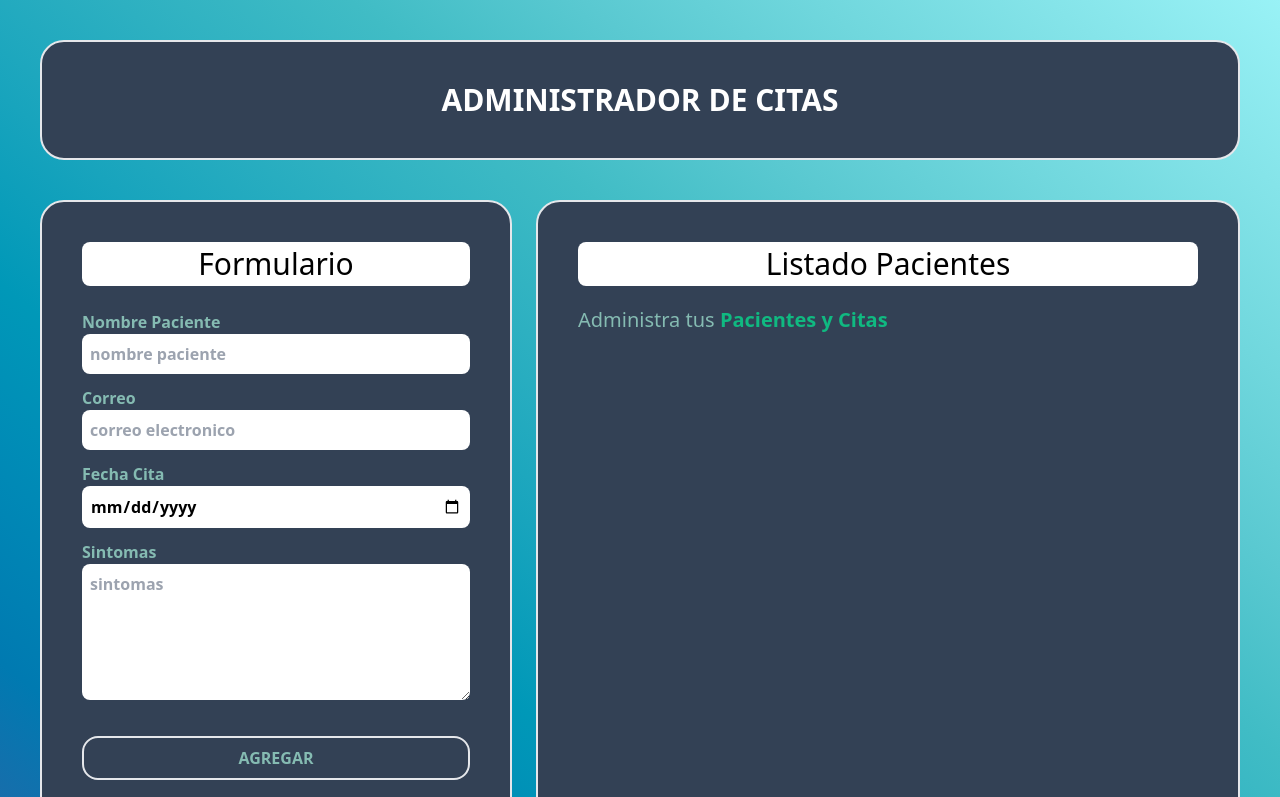
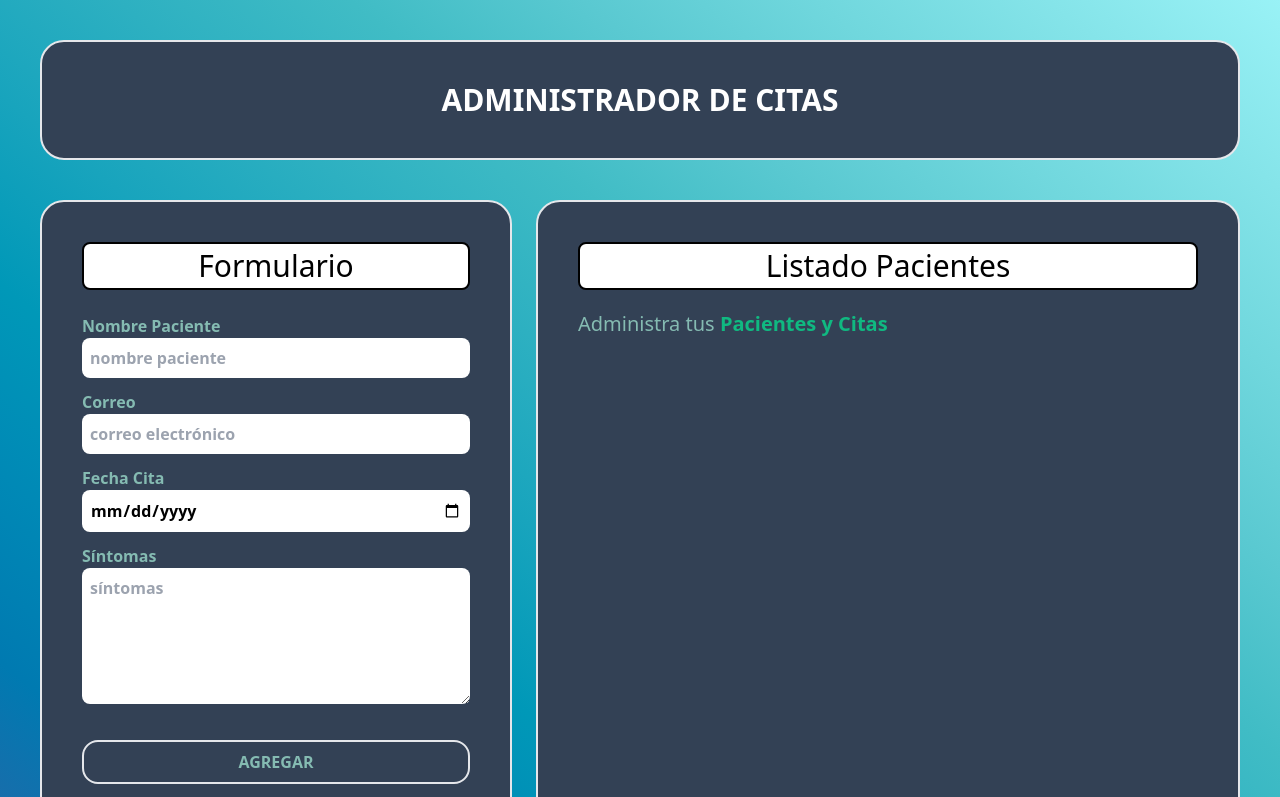
Before and after one commit to FUCHENG20/PROYECTO_TOPICOS, a React (Vite) app in the folder citas/: page / in a window 1280 px wide. Shown: the top 797 px of the page. Built offline with nearby package versions, Linux system fonts and the light colour scheme.

Commit message:
Ortografia

```diff
--- a/citas/src/components/Formulario.jsx
+++ b/citas/src/components/Formulario.jsx
@@ -74,11 +74,10 @@ export const Formulario = ({ setPacientes, pacientes, paciente, setPaciente }) =
 
     return (
         <div className='bg-slate-700 border-2 rounded-3xl mx-10 md:mr-3 p-10 mb-auto md:w-1/2 lg:w-2/5'>
+            {error && <p className='bg-red-700 text-white font-bold p-2 rounded-lg mb-4 text-center'>DEBES DE LLENAR LOS CAMPOS</p>}
             <div>
-                <h2 className='bg-white text-3xl p-1 mb-6 text-center rounded-lg text-black'>Formulario</h2>
+                <h2 className='bg-white border-2 border-black text-3xl p-1 mb-6 text-center rounded-lg text-black'>Formulario</h2>
             </div>
-
-            {error && <p className='bg-red-700 text-white font-bold p-2 rounded-lg mb-4 text-center'>DEBES DE LLENAR LOS CAMPOS</p>}
             <form action="" onSubmit={validarFormulario}>
                 <div className='mb-3 font-bold'>
                     <label >Nombre Paciente</label>
@@ -87,7 +86,7 @@ export const Formulario = ({ setPacientes, pacientes, paciente, setPaciente }) =
 
                 <div className='mb-3 font-bold'>
                     <label>Correo</label>
-                    <input className='block w-full rounded-lg text-black p-2' placeholder="correo electronico" type="email" name='correo' value={correo} onChange={(e) => setCorreo(e.target.value)} />
+                    <input className='block w-full rounded-lg text-black p-2' placeholder="correo electrónico" type="email" name='correo' value={correo} onChange={(e) => setCorreo(e.target.value)} />
                 </div>
 
                 <div className='mb-3 font-bold'>
@@ -96,8 +95,8 @@ export const Formulario = ({ setPacientes, pacientes, paciente, setPaciente }) =
                 </div>
 
                 <div className='mb-3 font-bold'>
-                    <label>Sintomas</label>
-                    <textarea className='block w-full rounded-lg text-black p-2 mb-4' name="sintomas" id="" cols="30" rows="5" placeholder="sintomas" value={sintomas} onChange={(e) => setSintomas(e.target.value)}></textarea>
+                    <label>Síntomas</label>
+                    <textarea className='block w-full rounded-lg text-black p-2 mb-4' name="sintomas" id="" cols="30" rows="5" placeholder="síntomas" value={sintomas} onChange={(e) => setSintomas(e.target.value)}></textarea>
                 </div>
 
                 <div>
--- a/citas/src/components/Listado.jsx
+++ b/citas/src/components/Listado.jsx
@@ -6,7 +6,7 @@ export const Listado = ({ pacientes, setPaciente, eliminarPaciente }) => {
         <div className='bg-slate-700 border-2 mt-10 md:mt-0 md:ml-3 mx-10 md:mx-10 p-10 rounded-3xl mb-10 overflow-y-scroll md:h-screen md:w-1/2 lg:w-3/5' >
 
             <div>
-                <h2 className='bg-white text-3xl p-1 text-center rounded-lg text-black'>Listado Pacientes</h2>
+                <h2 className='bg-white text-3xl border-2 border-black p-1 text-center rounded-lg text-black'>Listado Pacientes</h2>
                 <p className='text-xl mt-5'>Administra tus <span className='font-bold text-emerald-500'>Pacientes y Citas</span></p>
             </div>
 
--- a/citas/src/components/Paciente.jsx
+++ b/citas/src/components/Paciente.jsx
@@ -15,7 +15,7 @@ export const Paciente = ({ paciente, setPaciente, eliminarPaciente }) => {
                 <p className='text-gray-700 font-bold'>Nombre Paciente: <span className='font-normal normal-case'>{paciente.nombre}</span></p>
                 <p className='text-gray-700 font-bold'>Email: <span className='font-normal normal-case'>{paciente.correo}</span></p>
                 <p className='text-gray-700 font-bold'>Fecha: <span className='font-normal normal-case'>{paciente.fecha}</span></p>
-                <p className='text-gray-700 font-bold'>Sintomas: <span className='font-normal normal-case'>{paciente.sintomas}</span></p>
+                <p className='text-gray-700 font-bold'>Síntomas: <span className='font-normal normal-case'>{paciente.sintomas}</span></p>
                 <div>
                     <input className="bg-green-500 text-white border-2 rounded-2xl w-1/2 p-2 mt-6 hover: cursor-pointer hover:bg-green-400" type="submit" value="Editar" onClick={() => setPaciente(paciente)} />
                     <input className="bg-red-700 text-white border-2 rounded-2xl w-1/2 p-2 mt-6 hover:cursor-pointer hover:bg-red-600" type="submit" value="Eliminar" onClick={handleEliminar} />
```
Also changed, not shown: 5 other files (tests, documents, lock files or other folders).
